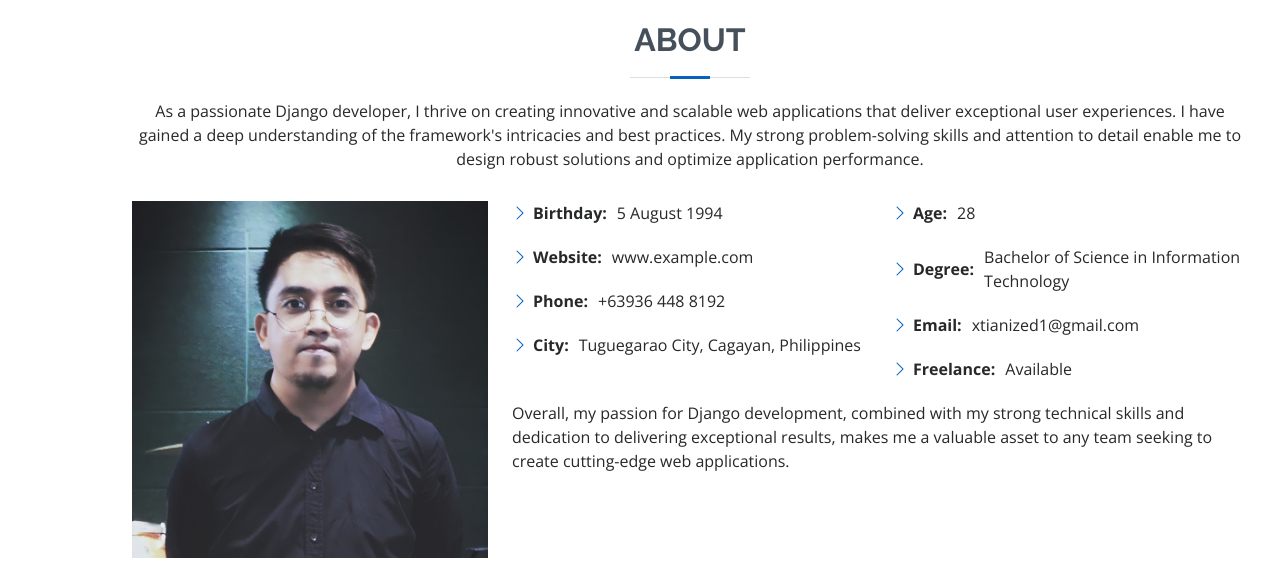
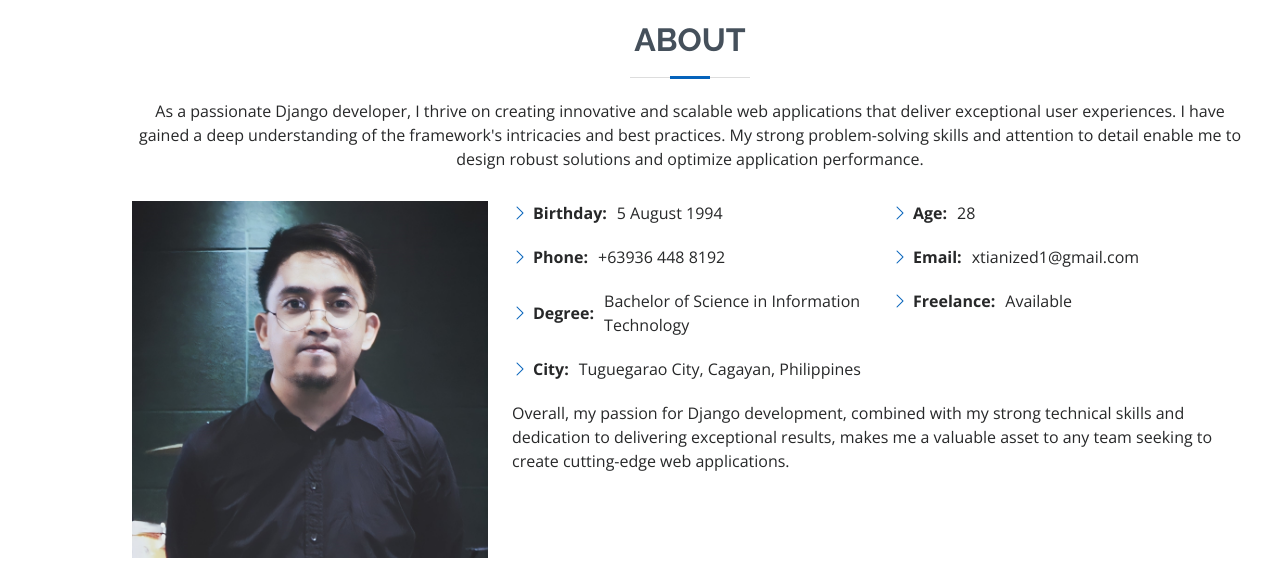
Before and after one commit to kapyanammu1/Portfolio, a Django app: page / in a window 1280 px wide. Shown: the part 839-1417 px from the top of the page. Run offline with Django 4.2, Linux system fonts and the light colour scheme; some libraries are stand-ins or nearby versions.

Commit message:
update projects

```diff
--- a/templates/index.html
+++ b/templates/index.html
@@ -91,15 +91,14 @@
               <div class="col-lg-6">
                 <ul>
                   <li><i class="bi bi-chevron-right"></i> <strong>Birthday:</strong> <span>5 August 1994</span></li>
-                  <li><i class="bi bi-chevron-right"></i> <strong>Website:</strong> <span>www.example.com</span></li>
                   <li><i class="bi bi-chevron-right"></i> <strong>Phone:</strong> <span>+63936 448 8192</span></li>
+                  <li><i class="bi bi-chevron-right"></i> <strong>Degree:</strong> <span>Bachelor of Science in Information Technology</span></li>
                   <li><i class="bi bi-chevron-right"></i> <strong>City:</strong> <span>Tuguegarao City, Cagayan, Philippines</span></li>
                 </ul>
               </div>
               <div class="col-lg-6">
                 <ul>
                   <li><i class="bi bi-chevron-right"></i> <strong>Age:</strong> <span>28</span></li>
-                  <li><i class="bi bi-chevron-right"></i> <strong>Degree:</strong> <span>Bachelor of Science in Information Technology</span></li>
                   <li><i class="bi bi-chevron-right"></i> <strong>Email:</strong> <span>xtianized1@gmail.com</span></li>
                   <li><i class="bi bi-chevron-right"></i> <strong>Freelance:</strong> <span>Available</span></li>
                 </ul>
```
